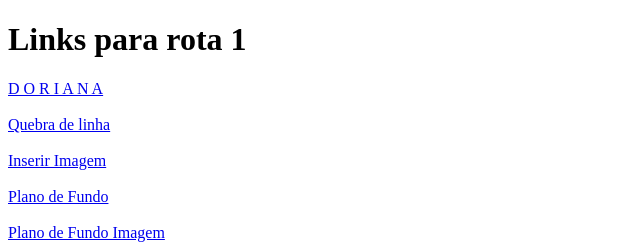
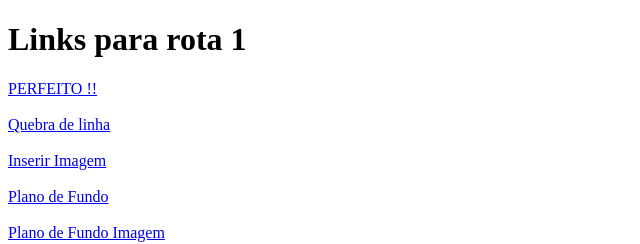
Before and after one commit to luigcafe/LuisFernandez, a plain HTML site: page index.html in a window 1280 px wide. Shown: the top 244 px of the page, 0-640 px from the left. Drawn offline with Linux system fonts and the light colour scheme.

Commit message:
Update index.html

```diff
--- a/index.html
+++ b/index.html
@@ -8,7 +8,7 @@
 </head>
 <body>
     <h1>Links para rota 1</h1>
-    <a href="html/parágrafo.html">D O R I A N A</a>
+    <a href="html/parágrafo.html">PERFEITO !!</a>
     <br>
     <br>
 
```
